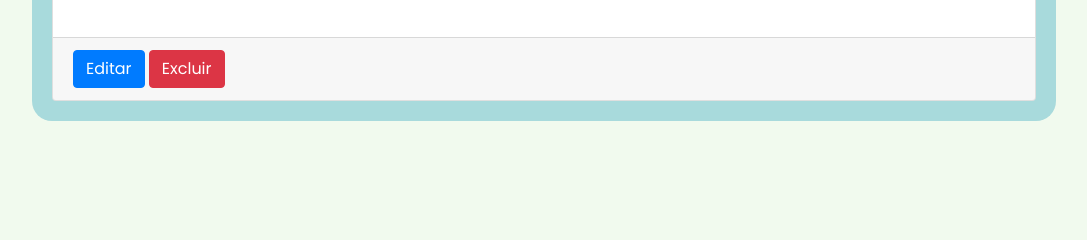
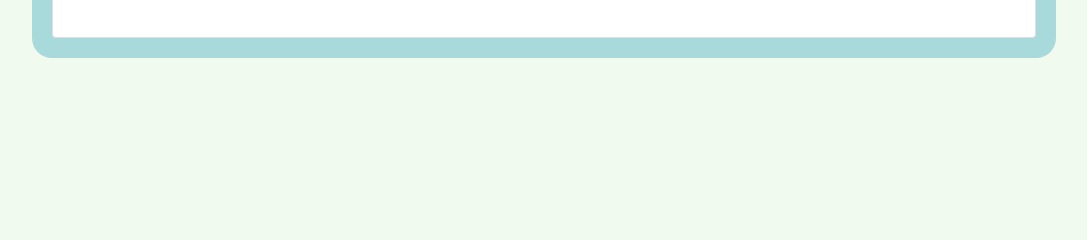
Before and after one commit to yurimachados/event_platform, a Django app: template core/templates/core/event_detail.html in a window 1280 px wide. Shown: the part 207-447 px from the top of the page, without its empty margins (96-1183 px from the left). Run offline with Django 4.2, Linux system fonts and the light colour scheme; the template is opened without the code that fills it, so the values that code supplies are empty; some libraries are stand-ins or nearby versions.

Commit message:
Remove unnecessary JavaScript libraries and buttons from event_detail.html

```diff
--- a/core/templates/core/event_detail.html
+++ b/core/templates/core/event_detail.html
@@ -5,9 +5,6 @@
 {% endblock %}
 
 {% block extra_head %}
-<script src="https://code.jquery.com/jquery-3.3.1.slim.min.js" integrity="sha384-q8i/X+965DzO0rT7abK41JStQIAqVgRVzpbzo5smXKp4YfRvH+8abtTE1Pi6jizo" crossorigin="anonymous"></script>
-<script src="https://cdnjs.cloudflare.com/ajax/libs/popper.js/1.14.7/umd/popper.min.js" integrity="sha384-UO2eT0CpHqdSJQ6hJty5KVphtPhzWj9WO1clHTMGa3JDZwrnQq4sF86dIHNDz0W1" crossorigin="anonymous"></script>
-<script src="https://stackpath.bootstrapcdn.com/bootstrap/4.3.1/js/bootstrap.min.js" integrity="sha384-JjSmVgyd0p3pXB1rRibZUAYoIIy6OrQ6VrjIEaFf/nJGzIxFDsf4x0xIM+B07jRM" crossorigin="anonymous"></script>
 {% endblock %}
 
 {% block content %}
@@ -31,10 +28,6 @@
           </li>
           {% endfor %}
         </div>
-      </div>
-      <div class='card-footer'>
-        <a class="btn btn-primary" id='event-edit' href="{% url 'event-update' event.id %}">Editar</a>
-        <a class="btn btn-danger" id='event-delete' href="{% url 'event-delete' event.id %}">Excluir</a>
       </div>
   </div>
   {% for ticket in tickets %}
```
